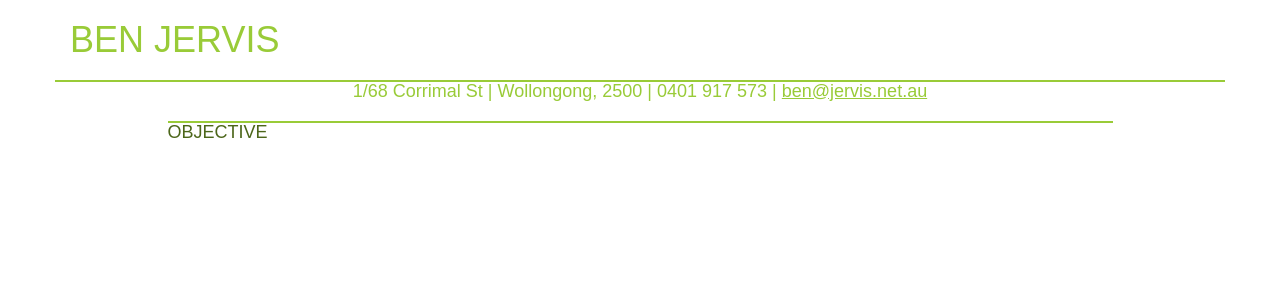
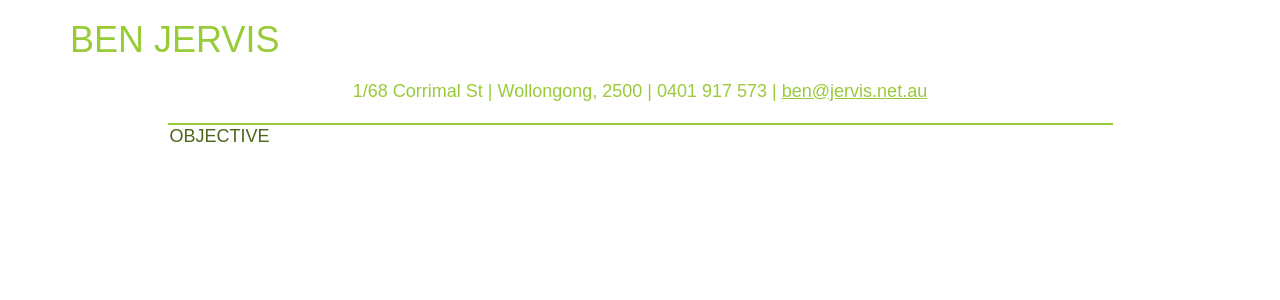
Before and after one commit to ben-jervis-old/benJervis.github.io, a Jekyll site: the page resume.html, which Jekyll copies as it is, in a window 1280 px wide. Shown: the top 300 px of the page. Built offline with Jekyll 4.4.1, drawn with Linux system fonts in a browser that asks for light colours.

Commit message:
Update resume.html

```diff
--- a/resume.html
+++ b/resume.html
@@ -14,11 +14,13 @@
         text-align: left;
         /*border-style: solid;*/
         border-top: 2px #99CB38 solid;
+        padding: 2px;
       }
       #contact_details {
         font-family: Raleway, sans-serif;
         color: #99CB38;
         text-align: center;
+        border-style: none;
       }
       a {
         text-decoration: underline;
```
